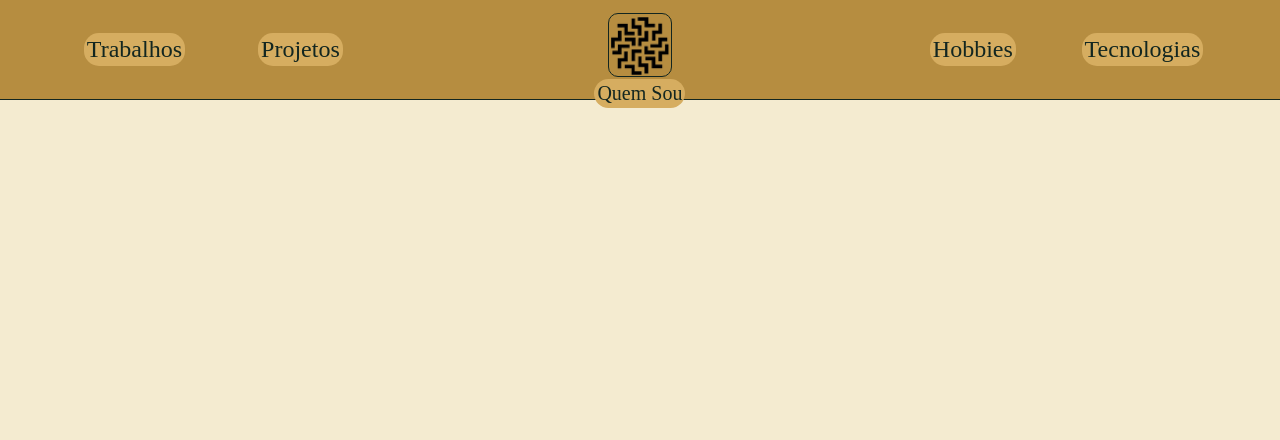
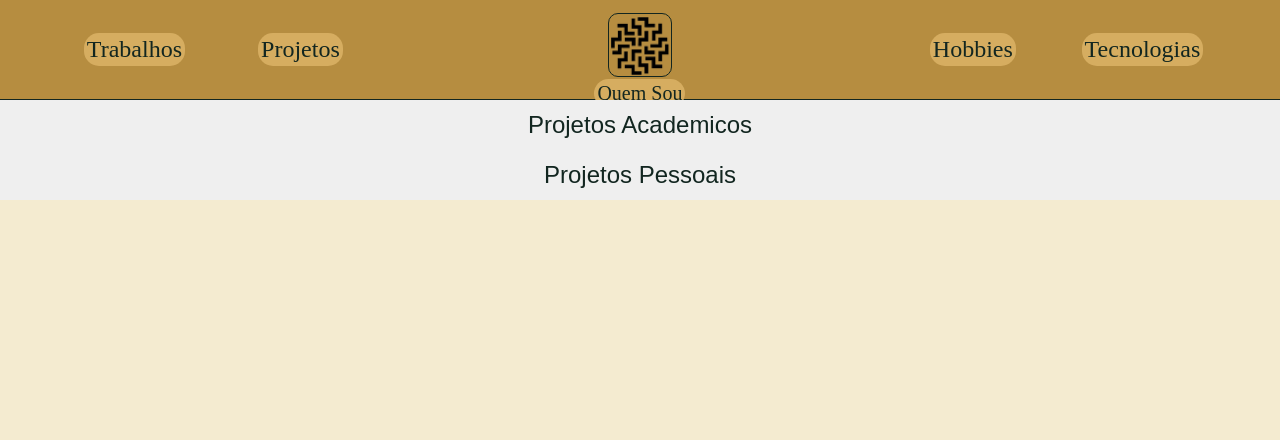
Before and after one commit to Rafael-Nunes-Silva/Portfolio-Pessoal, a Flask app: template src/templates/Projetos.html in a window 1280 px wide. Shown: the top 440 px of the page. Run offline with Flask 3, Linux system fonts and the light colour scheme; the template is opened without the code that fills it, so the values that code supplies are empty.

Commit message:
Adicionei dropdowns para separar projetos pessoais e academicos

```diff
--- a/src/static/css/Projetos.css
+++ b/src/static/css/Projetos.css
@@ -11,8 +11,20 @@
 
 
 
+.proj-dropdown{
+
+}
+.proj-dropdown-btn{
+    width: 100%;
+    height: 50px;
+
+    font-size: 24px;
+}
+
+
+
 .projeto{
-    display: flex;
+    /* display: flex; */
 
     align-items: center;
     text-align: center;
--- /dev/null
+++ b/src/static/js/Projetos.js
@@ -0,0 +1,25 @@
+window.onload = function () {
+    let projetos = document.getElementById("proj-academicos").children;
+    for(let i=1; i<projetos.length; i++)
+        projetos[i].style.display = "flex";
+    projetos = document.getElementById("proj-pessoais").children;
+    for(let i=1; i<projetos.length; i++)
+        projetos[i].style.display = "flex";
+};
+
+document.getElementById("proj-academicos-btn").addEventListener("click", function(event) {
+    let projetos = document.getElementById("proj-academicos").children;
+    for(let i=1; i<projetos.length; i++){
+        if(projetos[i].style.display == "flex")
+            projetos[i].style.display = "none";
+        else projetos[i].style.display = "flex";
+    }
+});
+document.getElementById("proj-pessoais-btn").addEventListener("click", function(event) {
+    let projetos = document.getElementById("proj-pessoais").children;
+    for(let i=1; i<projetos.length; i++){
+        if(projetos[i].style.display == "flex")
+            projetos[i].style.display = "none";
+        else projetos[i].style.display = "flex";
+    }
+});
--- a/src/templates/Projetos.html
+++ b/src/templates/Projetos.html
@@ -2,6 +2,10 @@
 
 {% block style %}
     <link rel="stylesheet" href="static/css/Projetos.css">
+{% endblock %}
+
+{% block script %}
+    <script src="static/js/Projetos.js" defer></script>
 {% endblock %}
 
 {% block title %}
@@ -11,6 +15,8 @@
 {% block content %}
     <div id="content">
         {% autoescape false %}
+        <div class="proj-dropdown" id="proj-academicos">
+            <button class="proj-dropdown-btn" id="proj-academicos-btn">Projetos Academicos</button>
             {% for projeto in projetos %}
                 <div class="escuro projeto row">
                     <div class="col-6">
@@ -23,6 +29,22 @@
                 </div>
                 <div class="divisor row"></div>
             {% endfor %}
+        </div>
+        <div class="proj-dropdown" id="proj-pessoais">
+            <button class="proj-dropdown-btn" id="proj-pessoais-btn">Projetos Pessoais</button>
+            {% for projeto in projetos %}
+                <div class="escuro projeto row">
+                    <div class="col-6">
+                        <img src="{{ projeto.imagem }}">
+                    </div>
+                    <div class="col-1"></div>
+                    <div class="col-5">
+                        <p>{{ projeto.nome }} | <a href="{{ projeto.link }}">Projeto</a><br><br>{{ projeto.texto }}</p>
+                    </div>
+                </div>
+                <div class="divisor row"></div>
+            {% endfor %}
+        </div>
         {% endautoescape %}
     </div>
 {% endblock %}
--- a/src/templates/base.html
+++ b/src/templates/base.html
@@ -8,6 +8,9 @@
     <link rel="stylesheet" href="static/css/base.css">
 
     {% block style %}
+    {% endblock %}
+
+    {% block script %}
     {% endblock %}
 
     {% block title %}
```
Lines whose indentation alone changed are shown as unchanged.
